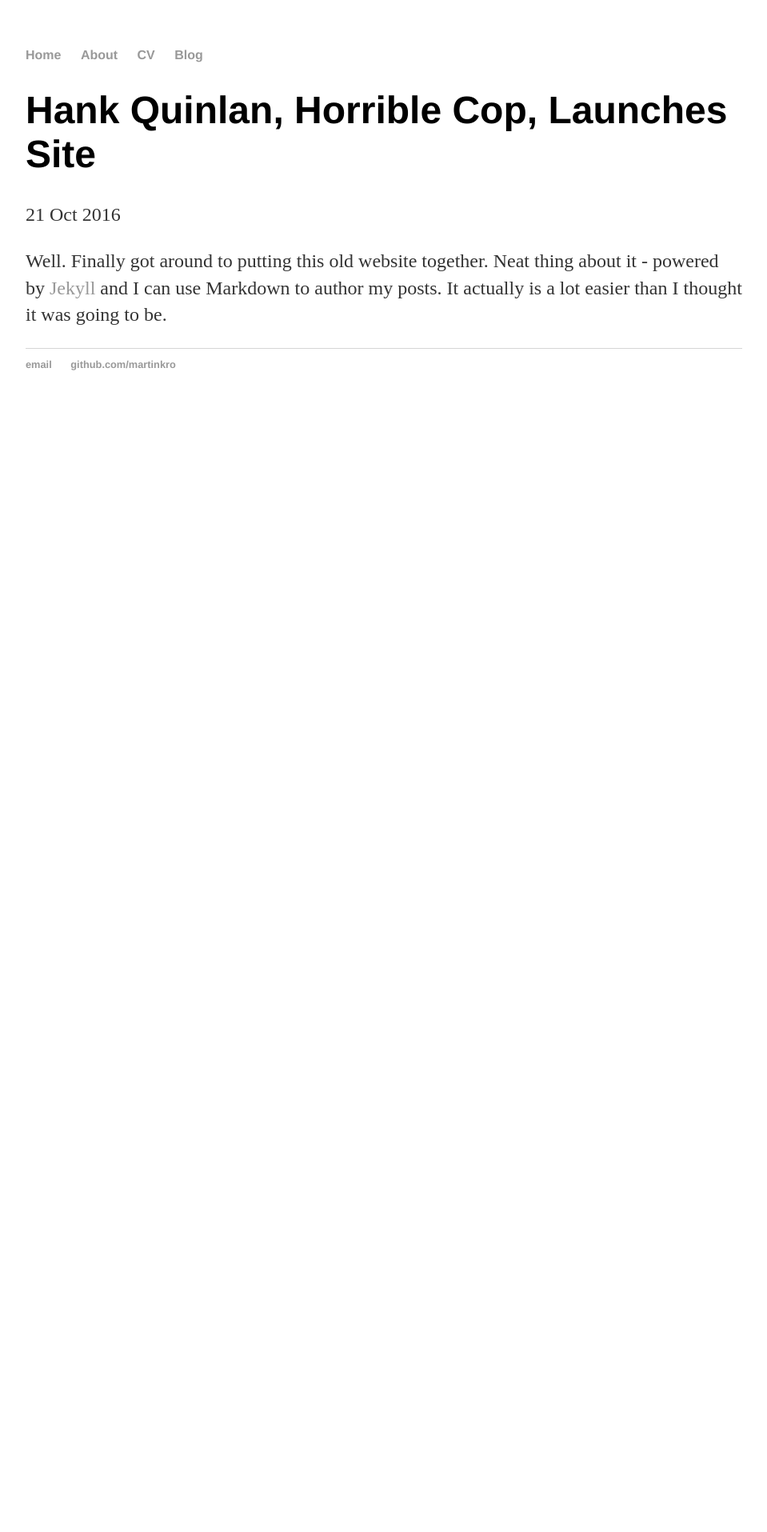
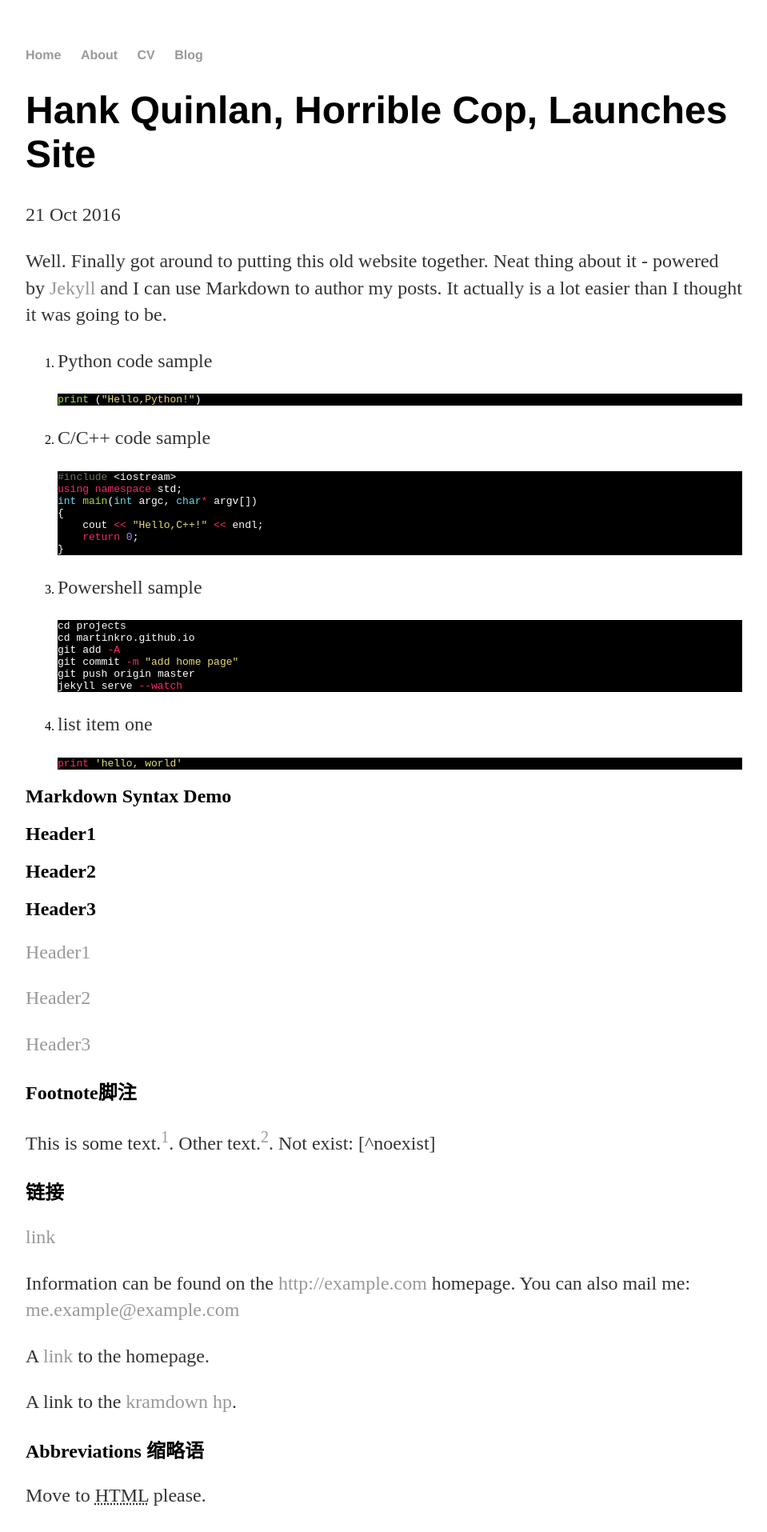
Before and after one commit to martinkro/martinkro.github.io, a Jekyll site: the page built from _posts/2016-10-21-Sample1.md, in a window 1280 px wide. Shown: the top 1915 px of the page at 80% size, without its empty margins (160-1119 px from the left). Built offline with Jekyll 4.4.1, drawn with Linux system fonts in a browser that asks for light colours; before the commit the page ends 900 px from its top, so only the background shows below that; some of the changed text lies outside the part shown.

Commit message:
markdown demo

````diff
--- a/_layouts/default.html
+++ b/_layouts/default.html
@@ -5,6 +5,7 @@
 			<title>{{ page.title }}</title>
 			<!-- link to main stylesheet -->
 			<link rel="stylesheet" type="text/css" href="/css/main.css">
+            <link rel="stylesheet" type="text/css" href="/css/rouge_monkai.css" >
 		</head>
 		<body>
 			<nav>
--- a/_posts/2016-10-21-Sample1.md
+++ b/_posts/2016-10-21-Sample1.md
@@ -5,3 +5,175 @@ date: 2016-10-21
 ---
 
 Well. Finally got around to putting this old website together. Neat thing about it - powered by [Jekyll](http://jekyllrb.com) and I can use Markdown to author my posts. It actually is a lot easier than I thought it was going to be.
+
+1. Python code sample
+
+   ```python
+   print ("Hello,Python!")
+   ```
+
+2. C/C++ code sample
+
+   ```c++
+   #include <iostream>
+   using namespace std;
+   int main(int argc, char* argv[])
+   {
+       cout << "Hello,C++!" << endl;
+       return 0;
+   }
+   ```
+
+3. Powershell sample
+
+   ```powershell
+   cd projects
+   cd martinkro.github.io
+   git add -A
+   git commit -m "add home page"
+   git push origin master
+   jekyll serve --watch
+   ```
+
+
+1. list item one
+
+   ```python
+   print 'hello, world'
+   ```
+
+Markdown Syntax Demo
+--------------------
+
+## Header1 {#ID1}
+## Header2 {#ID2}
+## Header3 {#ID3}
+
+[Header1](#ID1)
+
+[Header2](#ID2)
+
+[Header3](#ID3)
+
+Footnote脚注
+------------
+This is some text.[^1]. Other text.[^footnote]. Not exist: [^noexist]
+
+[^1]: Some *crazy* footnote definition.
+
+[^footnote]:
+    > Blockquotes can be in a footnote.
+
+        as well as code blocks
+
+    or, naturally, simple paragraphs
+
+[^another]: Another test.
+
+链接
+----
+[link](http://kramdown.gettalong.org "hp")
+
+Information can be found on the <http://example.com> homepage.
+You can also mail me: <me.example@example.com>
+
+A [link][kramdown hp]
+to the homepage.
+
+A link to the [kramdown hp].
+
+[kramdown hp]: http://kramdown.gettalong.org "hp"
+
+Abbreviations 缩略语
+--------------------
+Move to HTML please.
+
+*[HTML]: Hyper Text Markup Language
+
+Definition Lists 定义列表
+-------------------------
+kramdown
+: A Markdown-superset converter
+
+Inline Attribute Lists (IAL) 行内属性标记
+-----------------------------------------
+paragraph1
+{: .c1 #idp1 .c2 title="title"}
+
+{:refdef: .c1 #idp2 .c2 title="title"}
+paragraph2
+{: refdef}
+
+This *is*{:.underline} some `code`{:#id}{:.class}.
+A [link](test.html){:rel='something'} and some **tools**{:.tools}.
+
+This is a Ruby code fragment `x = Class.new`{:.language-ruby}
+
+Table 表格
+----------
+
+|-----------------+------------+-----------------+----------------|
+| Default aligned |Left aligned| Center aligned  | Right aligned  |
+|-----------------|:-----------|:---------------:|---------------:|
+| First body part |Second cell | Third cell      | fourth cell    |
+| Second line     |foo         | **strong**      | baz            |
+| Third line      |quux        | baz             | bar            |
+|-----------------+------------+-----------------+----------------|
+| Second body     |            |                 |                |
+| 2 line          |            |                 |                |
+|=================+============+=================+================|
+| Footer row      |            |                 |                |
+|-----------------+------------+-----------------+----------------|
+
+
+Math code block
+===============
+
+$$
+\begin{align*}
+  & \phi(x,y) = \phi \left(\sum_{i=1}^n x_ie_i, \sum_{j=1}^n y_je_j \right)
+  = \sum_{i=1}^n \sum_{j=1}^n x_i y_j \phi(e_i, e_j) = \\
+  & (x_1, \ldots, x_n) \left( \begin{array}{ccc}
+      \phi(e_1, e_1) & \cdots & \phi(e_1, e_n) \\
+      \vdots & \ddots & \vdots \\
+      \phi(e_n, e_1) & \cdots & \phi(e_n, e_n)
+    \end{array} \right)
+  \left( \begin{array}{c}
+      y_1 \\
+      \vdots \\
+      y_n
+    \end{array} \right)
+\end{align*}
+$$
+
+This is inline $$\sum_{i=1}^n x_ie_i$$
+
+The following is a math block:
+
+$$\sum_{i=1}^n x_ie_i$$
+
+But next comes a paragraph with an inline math statement:
+
+\$$\sum_{i=1}^n x_ie_i$$
+
+End-of-block标记
+================
+
+用以标记一个block元素的终结, 用在特殊情况空行有歧义时使用.很少用到. 就是在一空行第一个字符用^.
+
+连续list项
+
+* list item one
+* list item two
+
+被分割list项
+
+* list item one
+
+* list item two
+
+EOB的list项
+
+* list item one
+^
+* list item two
--- /dev/null
+++ b/css/rouge_monkai.css
@@ -0,0 +1,188 @@
+pre[class='highlight'] {background-color:#000000;}
+.highlight table td { padding: 5px; }
+.highlight table pre { margin: 0; }
+.highlight .gh {
+  color: #999999;
+}
+.highlight .sr {
+  color: #f6aa11;
+}
+.highlight .go {
+  color: #888888;
+}
+.highlight .gp {
+  color: #555555;
+}
+.highlight .gs {
+}
+.highlight .gu {
+  color: #aaaaaa;
+}
+.highlight .nb {
+  color: #f6aa11;
+}
+.highlight .cm {
+  color: #75715e;
+}
+.highlight .cp {
+  color: #75715e;
+}
+.highlight .c1 {
+  color: #75715e;
+}
+.highlight .cs {
+  color: #75715e;
+}
+.highlight .c, .highlight .cd {
+  color: #75715e;
+}
+.highlight .err {
+  color: #960050;
+}
+.highlight .gr {
+  color: #960050;
+}
+.highlight .gt {
+  color: #960050;
+}
+.highlight .gd {
+  color: #49483e;
+}
+.highlight .gi {
+  color: #49483e;
+}
+.highlight .ge {
+  color: #49483e;
+}
+.highlight .kc {
+  color: #66d9ef;
+}
+.highlight .kd {
+  color: #66d9ef;
+}
+.highlight .kr {
+  color: #66d9ef;
+}
+.highlight .no {
+  color: #66d9ef;
+}
+.highlight .kt {
+  color: #66d9ef;
+}
+.highlight .mf {
+  color: #ae81ff;
+}
+.highlight .mh {
+  color: #ae81ff;
+}
+.highlight .il {
+  color: #ae81ff;
+}
+.highlight .mi {
+  color: #ae81ff;
+}
+.highlight .mo {
+  color: #ae81ff;
+}
+.highlight .m, .highlight .mb, .highlight .mx {
+  color: #ae81ff;
+}
+.highlight .sc {
+  color: #ae81ff;
+}
+.highlight .se {
+  color: #ae81ff;
+}
+.highlight .ss {
+  color: #ae81ff;
+}
+.highlight .sd {
+  color: #e6db74;
+}
+.highlight .s2 {
+  color: #e6db74;
+}
+.highlight .sb {
+  color: #e6db74;
+}
+.highlight .sh {
+  color: #e6db74;
+}
+.highlight .si {
+  color: #e6db74;
+}
+.highlight .sx {
+  color: #e6db74;
+}
+.highlight .s1 {
+  color: #e6db74;
+}
+.highlight .s {
+  color: #e6db74;
+}
+.highlight .na {
+  color: #a6e22e;
+}
+.highlight .nc {
+  color: #a6e22e;
+}
+.highlight .nd {
+  color: #a6e22e;
+}
+.highlight .ne {
+  color: #a6e22e;
+}
+.highlight .nf {
+  color: #a6e22e;
+}
+.highlight .vc {
+  color: #ffffff;
+}
+.highlight .nn {
+  color: #ffffff;
+}
+.highlight .nl {
+  color: #ffffff;
+}
+.highlight .ni {
+  color: #ffffff;
+}
+.highlight .bp {
+  color: #ffffff;
+}
+.highlight .vg {
+  color: #ffffff;
+}
+.highlight .vi {
+  color: #ffffff;
+}
+.highlight .nv {
+  color: #ffffff;
+}
+.highlight .w {
+  color: #ffffff;
+}
+.highlight {
+  color: #ffffff;
+}
+.highlight .n, .highlight .py, .highlight .nx {
+  color: #ffffff;
+}
+.highlight .ow {
+  color: #f92672;
+}
+.highlight .nt {
+  color: #f92672;
+}
+.highlight .k, .highlight .kv {
+  color: #f92672;
+}
+.highlight .kn {
+  color: #f92672;
+}
+.highlight .kp {
+  color: #f92672;
+}
+.highlight .o {
+  color: #f92672;
+}
````
